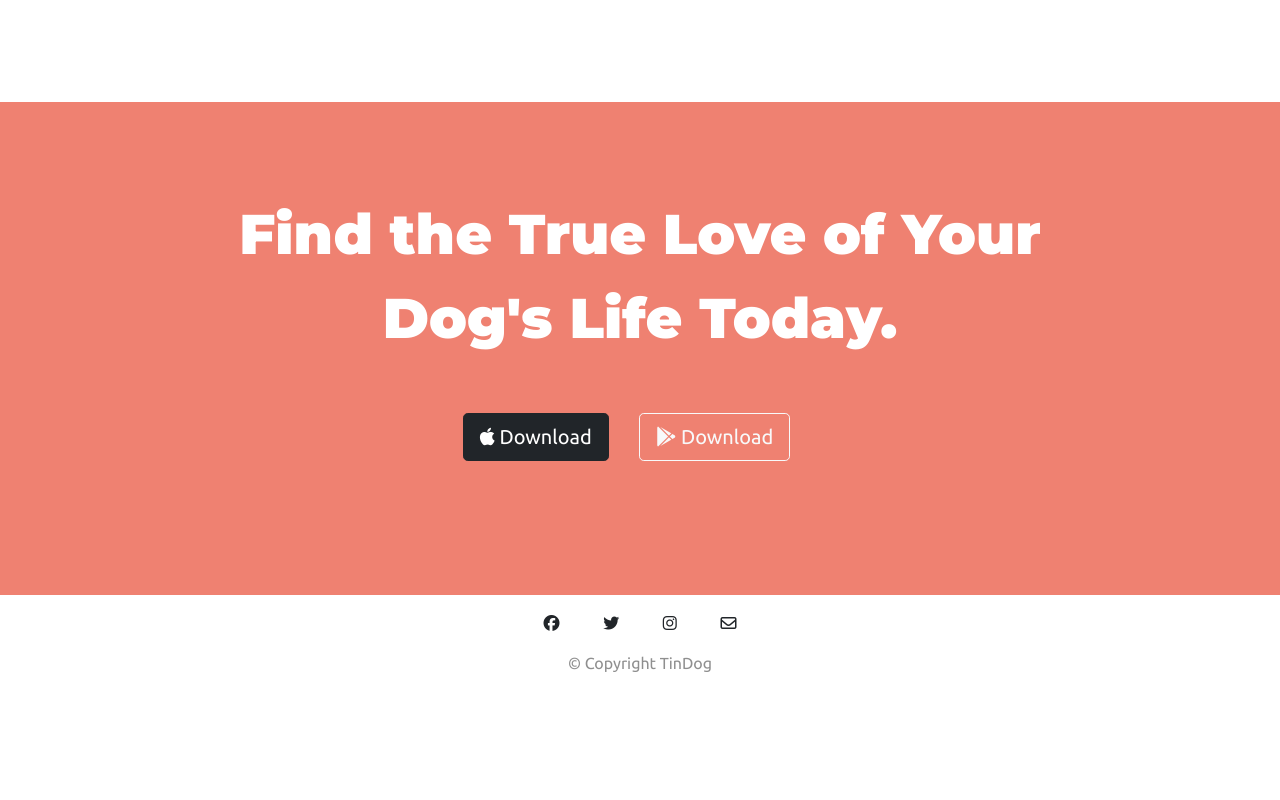
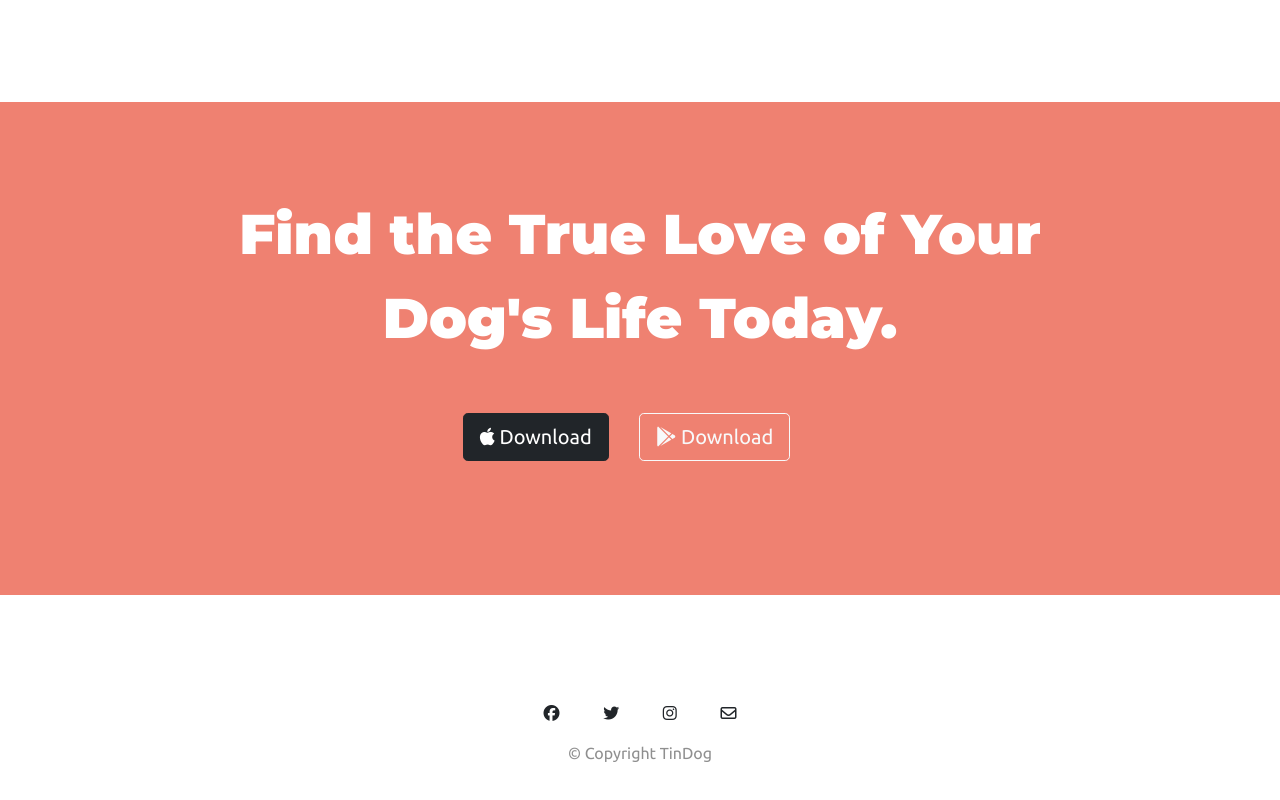
Before and after one commit to hussainashraf4u/tinDog, a plain HTML site: page index.html in a window 1280 px wide. Shown: the part 2560-3360 px from the top of the page. Before the commit the page ends 3251 px from the top, so only its background shows below. Drawn offline with nearby package versions, Linux system fonts and the light colour scheme.

Commit message:
added padding to copyright

```diff
--- a/css/styles.css
+++ b/css/styles.css
@@ -118,6 +118,7 @@ p {
 
 #footer {
   text-align: center;
+  padding: 7% 15%;
 }
 
 .footer-icon {
```
